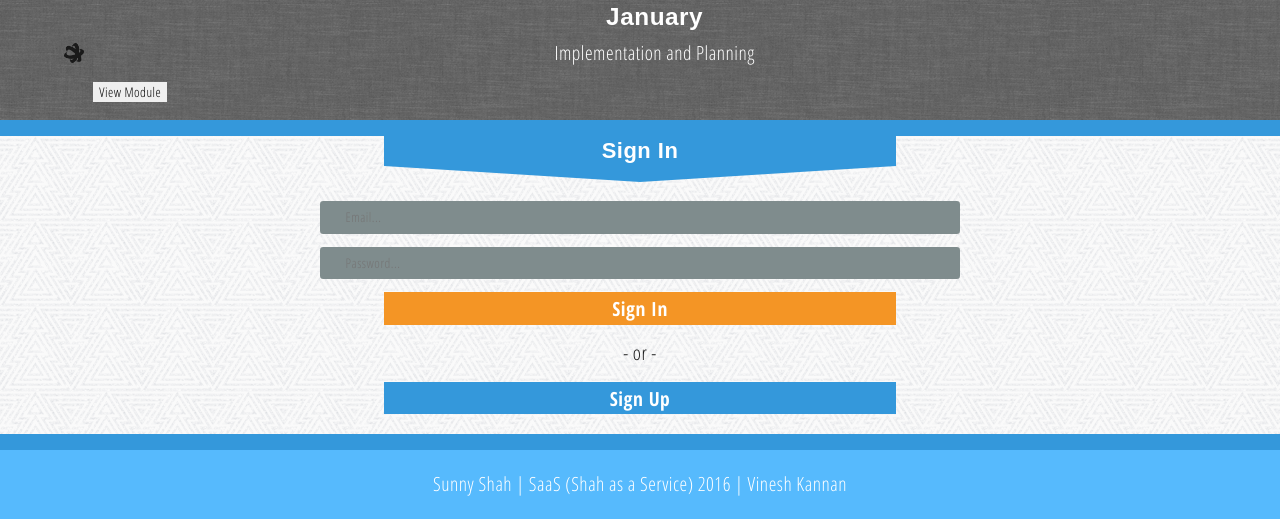
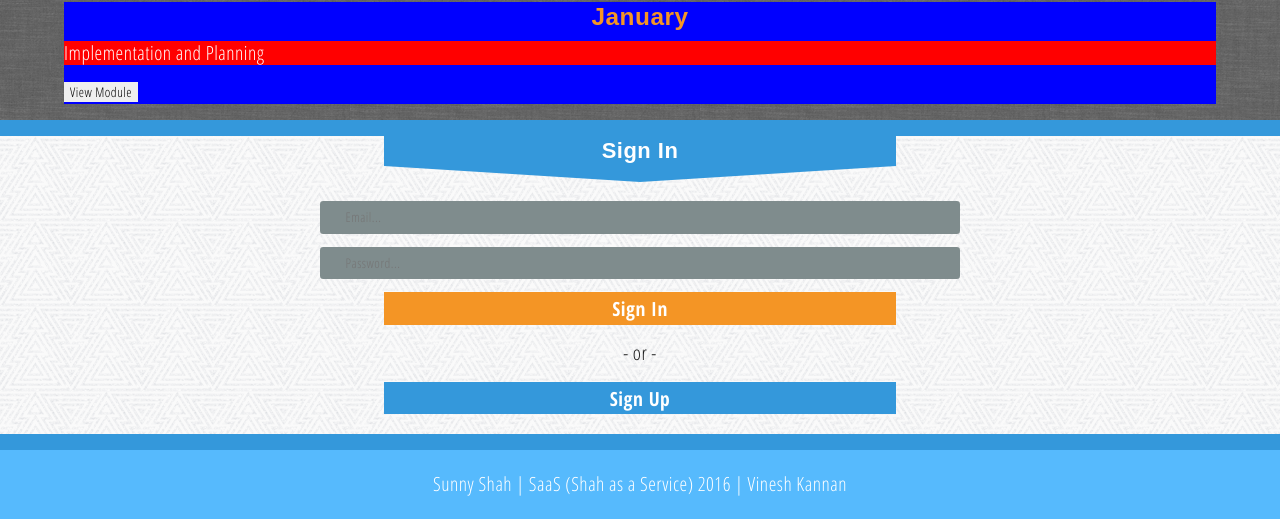
Before and after one commit to vingkan/globalleaders, a plain HTML site: page index.html in a window 1280 px wide. Shown: the part 1821-2340 px from the top of the page. Drawn offline with nearby package versions, Linux system fonts and the light colour scheme; a web font is replaced by a local one.

Commit message:
Moved GLP styles for ul out

```diff
--- a/index.html
+++ b/index.html
@@ -65,7 +65,7 @@
 			<h2 class="arrow-title">What's New</h2>
 			<div class="arrow-down"></div>
 			<p>Click on the links to learn more about how our scholars are giving back to the community and growing as leaders.</p>
-			<ul>
+			<ul class="glp-bullets">
 				<li>E.D.U. is set to host a workshop helping high school students build learning skills at Illinois Tech on February 21st. <i class="fa fa-arrow-circle-right"></i></li>
 				<li>Check out G-Squad's latest video! <i class="fa fa-arrow-circle-right"></i></li>
 				<li>Bully Busters launch "One Voice" campaign. <i class="fa fa-arrow-circle-right"></i></li>
--- a/style/main.less
+++ b/style/main.less
@@ -97,6 +97,12 @@ li{
 	font-size: 1.0 * @textSize;
 	line-height: 1.5 * @textSize;
 	margin: (0.15 * @textSize) auto;
+}
+
+ul.glp-bullets{
+
+	li{
+
 		list-style: none;
 		background-image: url('img/logo-ball-charcoal.png');
 		background-size: 1.0 * @textSize;
@@ -110,6 +116,8 @@ li{
 		}
 
 		.AnimateAll();
+
+	}
 
 }
 
@@ -515,7 +523,27 @@ footer{
 
 ul.timeline{
 
+	li{
 
+		list-style: none;
+		background: blue;
+		padding: 0;
+
+		h2{
+			color: @GlobalOrange;
+		}
+
+		p{
+			width: 100%;
+			background: red;
+			text-align: left;
+		}
+
+		button{
+
+		}
+
+	}
 
 }
 
```
Also changed, not shown: style/main.css. Lines whose indentation alone changed are shown as unchanged.
